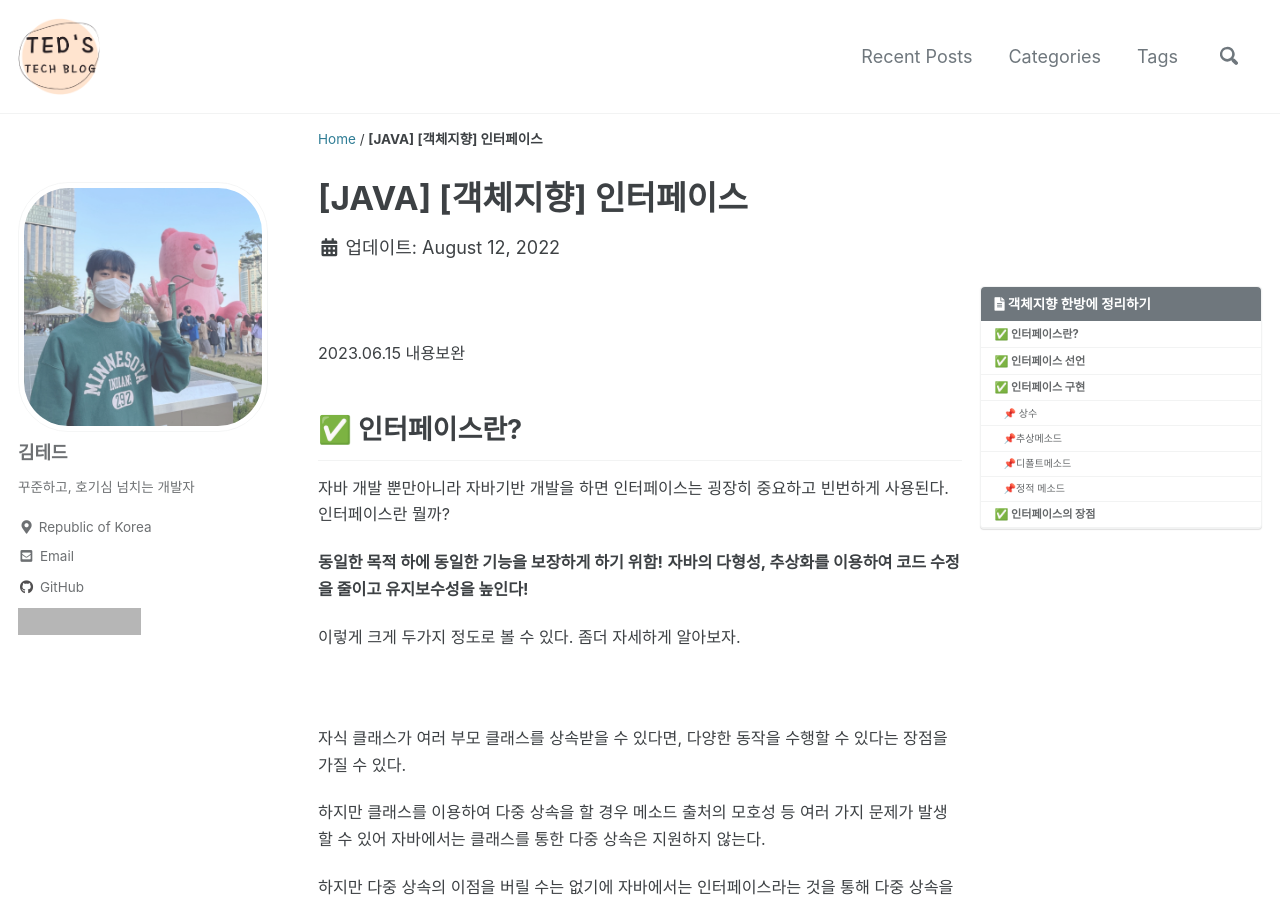
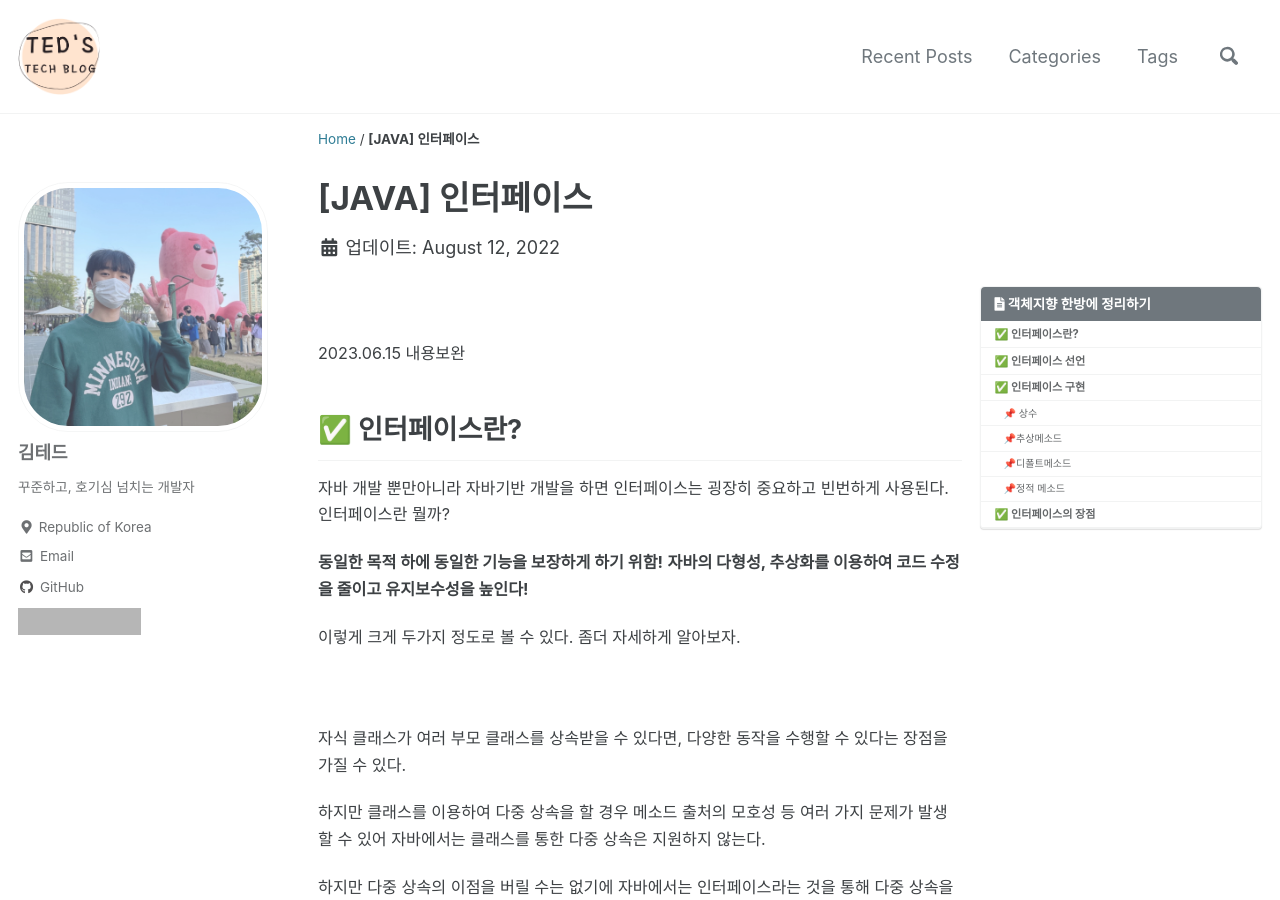
Before and after one commit to idkim97/idkim97.github.io, a Jekyll site: the page built from _posts/2022-08-12-인터페이스.md, in a window 1280 px wide and 900 px high. Built offline with Jekyll 4.4.1, drawn with Linux system fonts in a browser that asks for light colours; cached includes are drawn as plain includes; some web fonts are replaced; comment, search, counter and statistics services are not loaded; grey boxes are pictures that could not be loaded.

Commit message:
Update 2022-08-12-인터페이스.md

```diff
--- a/_posts/2022-08-12-인터페이스.md
+++ b/_posts/2022-08-12-인터페이스.md
@@ -1,13 +1,13 @@
 ---
 permalink: /2022-08-12-인터페이스/
 published: true
-title: "[JAVA] [객체지향] 인터페이스"
+title: "[JAVA] 인터페이스"
 date: 2022-08-12 02:00:00
 toc: true
 toc_sticky: true
 toc_label: "객체지향 한방에 정리하기"
 categories:
-- 객체지향
+- JAVA
 tags:
 - JAVA
 - 객체지향
```
